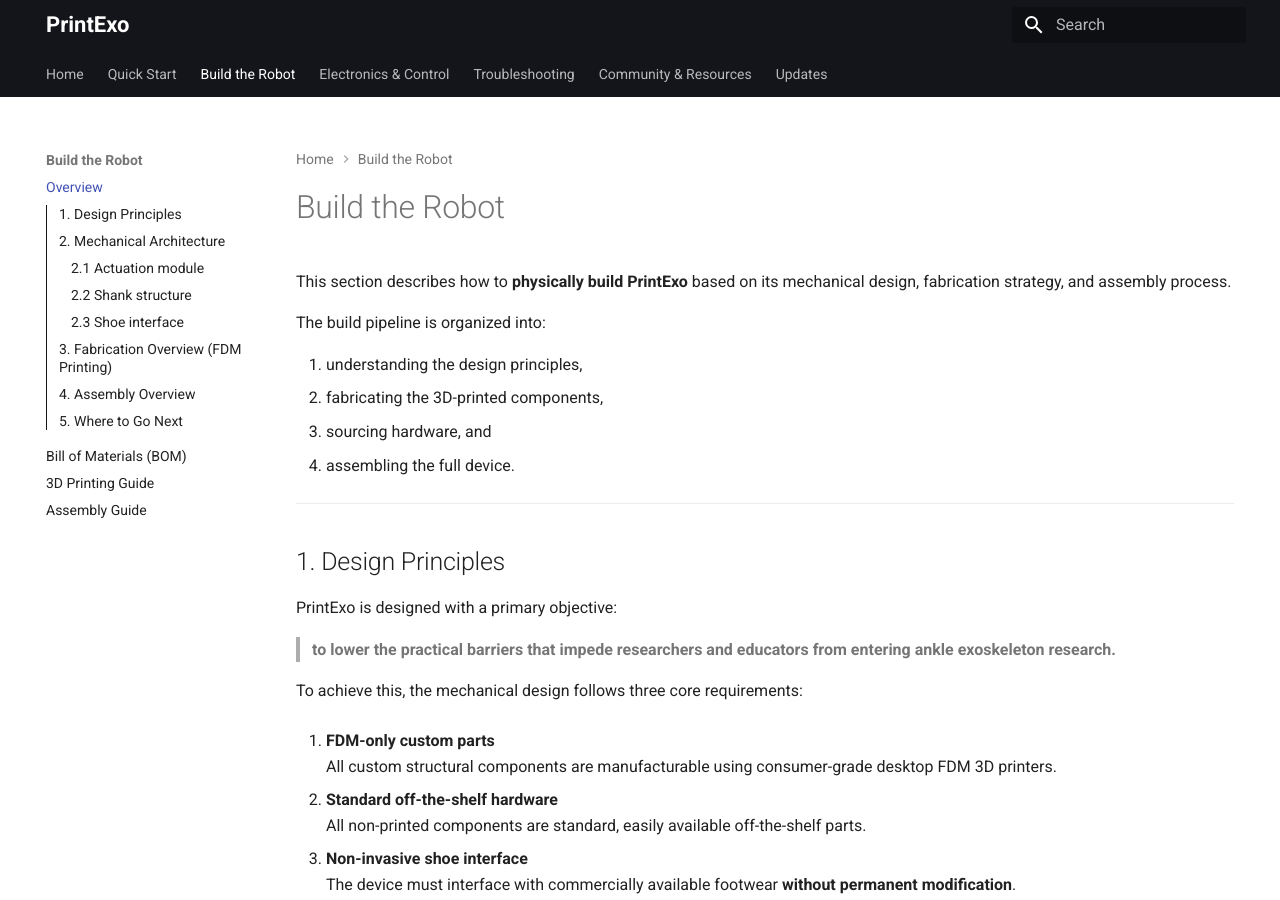
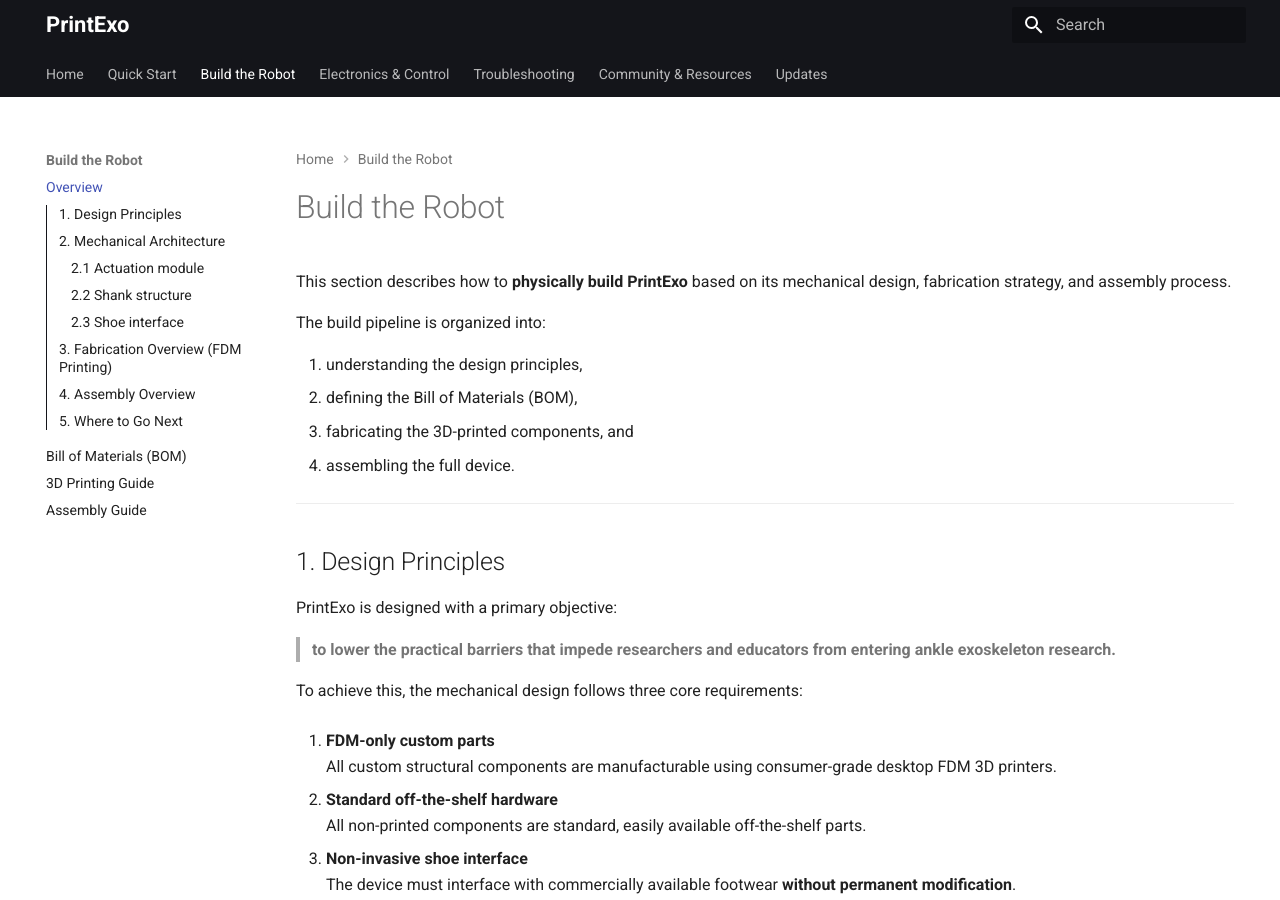
Before and after one commit to printexo/printexo.github.io, an MkDocs documentation site: the page built from docs/hardware/index.md, in a window 1280 px wide and 900 px high. Built offline with MkDocs 1.6.1 and Material for MkDocs 9.7.7, drawn with Linux system fonts in a browser that asks for light colours.

Commit message:
Update index.md

```diff
--- a/docs/hardware/index.md
+++ b/docs/hardware/index.md
@@ -5,8 +5,8 @@
 The build pipeline is organized into:
 
 1. understanding the design principles,
-2. fabricating the 3D-printed components,
-3. sourcing hardware, and
+2. defining the Bill of Materials (BOM),
+3. fabricating the 3D-printed components, and
 4. assembling the full device.
 
 ---
```
